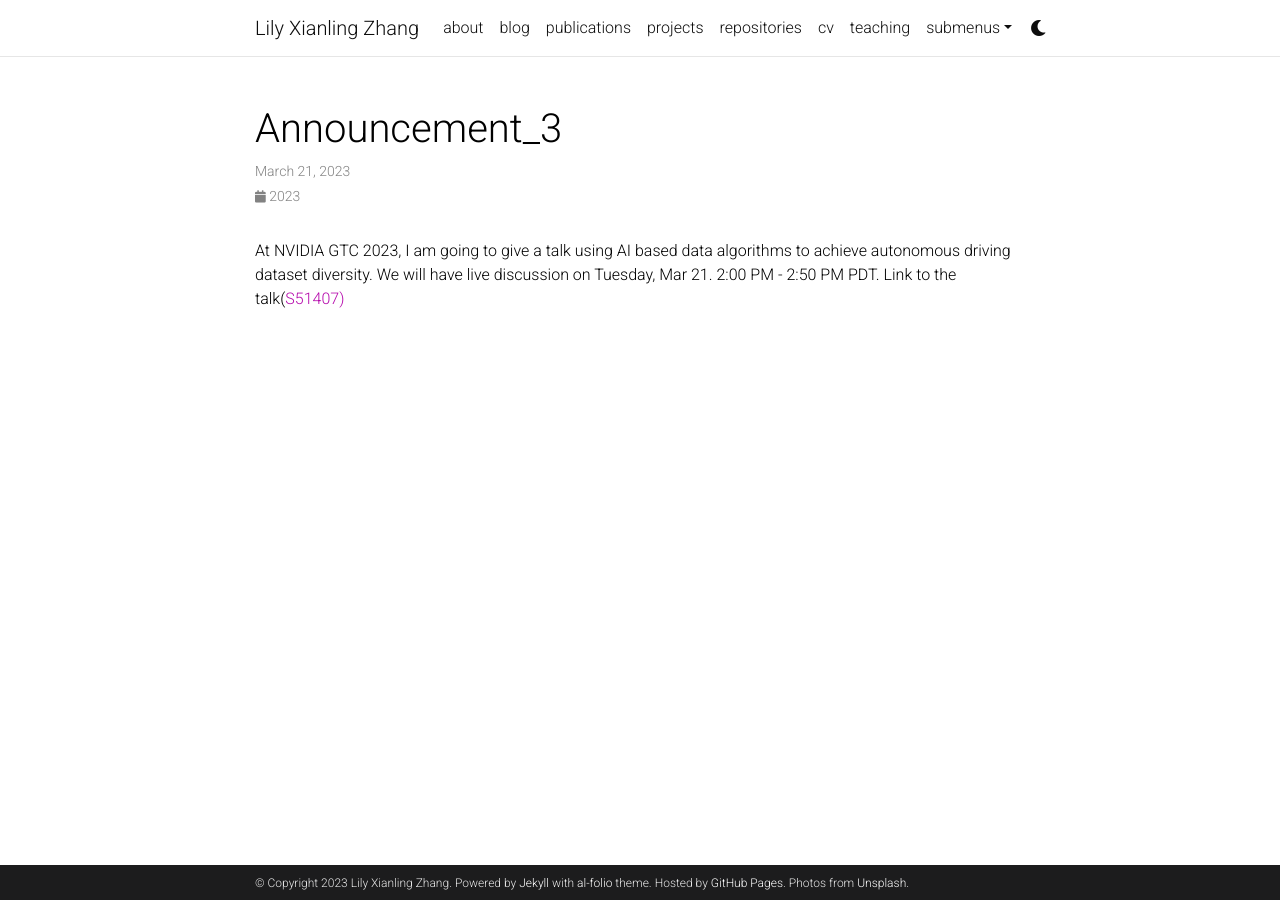
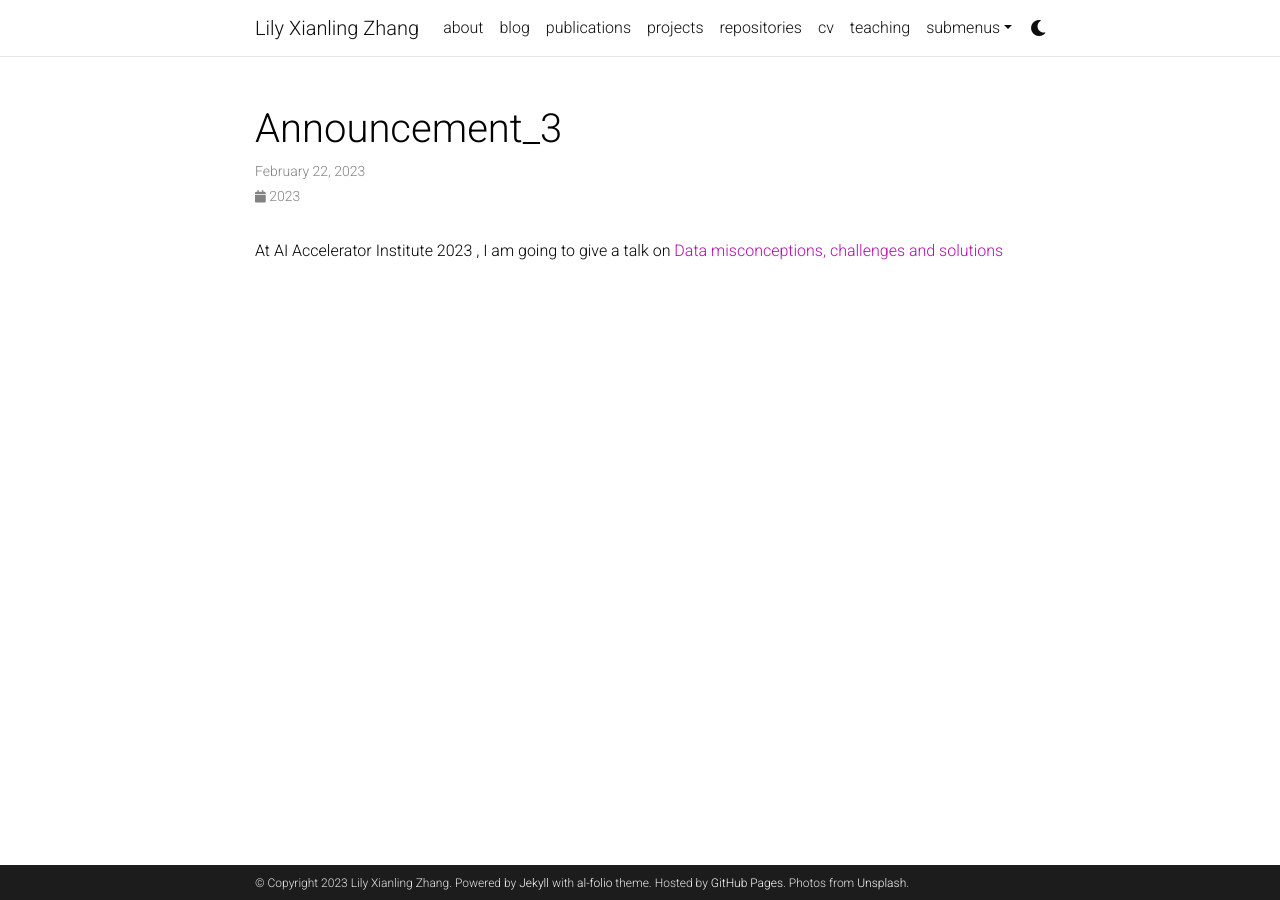
Before and after one commit to alchemz/alchemz.github.io, a Jekyll site: the page built from _news/announcement_3.md, in a window 1280 px wide. Built offline with Jekyll 4.4.1, drawn with Linux system fonts in a browser that asks for light colours; full-size pictures stand in for the smaller copies a plugin makes; comment, search, counter and statistics services are not loaded; a style sheet for code colours, icons or effects is not loaded.

Commit message:
fix news

```diff
--- a/_news/announcement_3.md
+++ b/_news/announcement_3.md
@@ -1,8 +1,8 @@
 ---
 layout: post
-date: 2023-03-21 07:59:00-0400
+date: 2023-02-22 15:59:00-0400
 inline: true
 related_posts: false
 ---
 
-At NVIDIA GTC 2023, I am going to give a talk using AI based data algorithms to achieve autonomous driving dataset diversity. We will have live discussion on Tuesday, Mar 21. 2:00 PM - 2:50 PM PDT. Link to the talk(<a href="https://lnkd.in/geyQgB7A">S51407)
+At AI Accelerator Institute 2023 , I am going to give a talk on <a href="https://aifestival.aiacceleratorinstitute.com/talks/deep-learningbased-datacentric-solutions-for-vision-tasks/">Data misconceptions, challenges and solutions
```
Also changed, not shown: _news/announcement_1.md (+4 -3 lines), _news/announcement_2.md (+3 -4 lines), _pages/about.md (+2 -1 lines).
